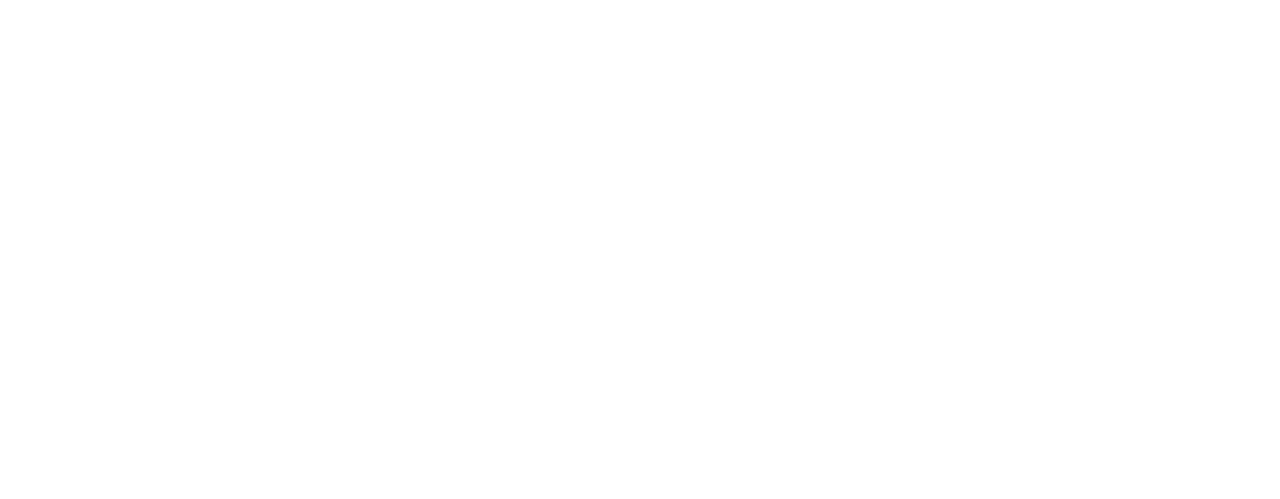
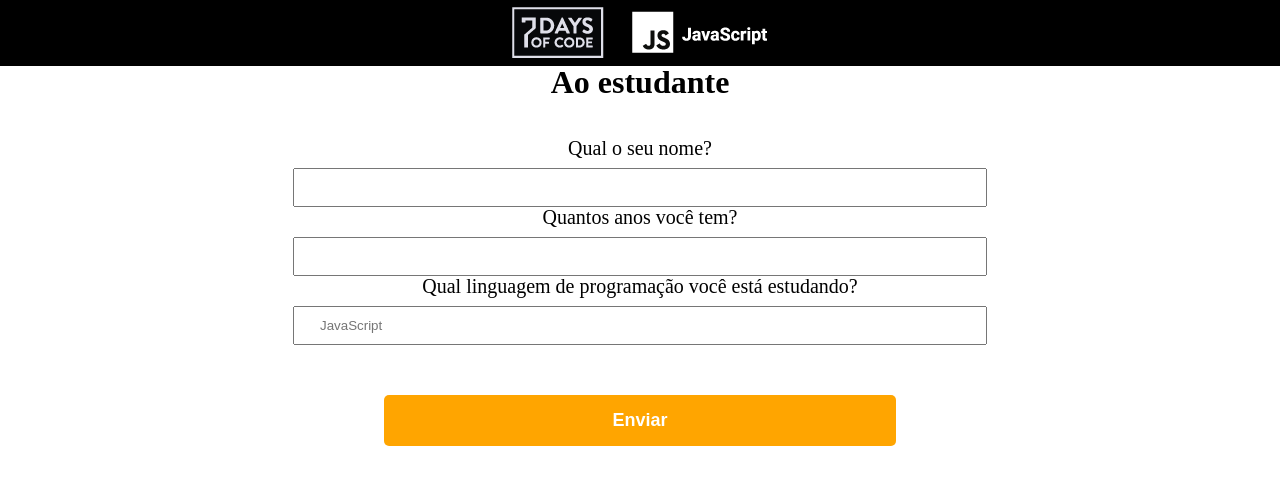
Before and after one commit to mateuscsco/7daysofcode, a plain HTML site: page day2/index.html in a window 1280 px wide. Drawn offline with Linux system fonts and the light colour scheme.

Commit message:
formulário
desenvolvimento de formulário e formatação.

```diff
--- a/day2/index.html
+++ b/day2/index.html
@@ -1,10 +1,33 @@
 <!DOCTYPE html>
-<html>
-  <head>
-    <meta charset = "UTF=8" lng="pt-br">
-    <link style = "stylesheet" src = 'style.css'>
-  </head>
-  <body>
-    <header src = 'img/logo7days.png'></header>
-  </body>
+<html lang="pt-br">
+	<head>
+		<meta charset="UTF-8">
+		<title>7 Days of Code</title>
+		<link rel="stylesheet" href="reset.css">
+		<link rel="stylesheet" href="style.css">
+	</head>
+
+	<body>
+		<header>
+			<img src = "img/logo7days.png">
+		</header>
+		<div class="principal">
+			<h2 class="titulo-centralizado">Ao estudante</h2>
+				<form>
+					<label for="nome">Qual o seu nome?</label>
+					<input type="text" id="nome" class="input-padrao" required>
+
+					<label for="idade">Quantos anos você tem?</label>
+					<input type="idade" id="idade" class="input-padrao" required>
+
+					<label for="linguagem">Qual linguagem de programação você está estudando?</label>
+					<input type="linguagem" id="linguagem" class="input-padrao" required placeholder="JavaScript">
+					<button class="enviar">Enviar</button>
+				</form>
+
+
+
+		</div>
+		<script src="main.js"></script>
+	</body>
 </html>
--- /dev/null
+++ b/day2/main.js
@@ -0,0 +1,2 @@
+alert('olá mundo')
+document.querySelector(input);
--- /dev/null
+++ b/day2/reset.css
@@ -0,0 +1,48 @@
+/* http://meyerweb.com/eric/tools/css/reset/
+   v2.0 | 20110126
+   License: none (public domain)
+*/
+
+html, body, div, span, applet, object, iframe,
+h1, h2, h3, h4, h5, h6, p, blockquote, pre,
+a, abbr, acronym, address, big, cite, code,
+del, dfn, em, img, ins, kbd, q, s, samp,
+small, strike, strong, sub, sup, tt, var,
+b, u, i, center,
+dl, dt, dd, ol, ul, li,
+fieldset, form, label, legend,
+table, caption, tbody, tfoot, thead, tr, th, td,
+article, aside, canvas, details, embed,
+figure, figcaption, footer, header, hgroup,
+menu, nav, output, ruby, section, summary,
+time, mark, audio, video {
+	margin: 0;
+	padding: 0;
+	border: 0;
+	font-size: 100%;
+	font: inherit;
+	vertical-align: baseline;
+}
+/* HTML5 display-role reset for older browsers */
+article, aside, details, figcaption, figure,
+footer, header, hgroup, menu, nav, section {
+	display: block;
+}
+body {
+	line-height: 1;
+}
+ol, ul {
+	list-style: none;
+}
+blockquote, q {
+	quotes: none;
+}
+blockquote:before, blockquote:after,
+q:before, q:after {
+	content: '';
+	content: none;
+}
+table {
+	border-collapse: collapse;
+	border-spacing: 0;
+}
--- a/day2/style.css
+++ b/day2/style.css
@@ -1,3 +1,47 @@
-header{
-  text-align: center;
+header {
+    text-align: center;
+    background: #000000; <!-- adiciona cor ao "plano de fundo"-->
+    padding: 20px 0; <!-- é adicionado preenchimento de 20 px em cima e em baixo e 0px nas laterais -->
 }
+
+div { <!-- utilizando a classe criada no html-->
+    position: relative;<!-- posiciona a "caixa" com relação a posição inicial-->
+    width: 940px; <!-- cria largura da caixa, sendo 940px um valor padronizado utilizado-->
+    margin: 0 auto;<!-- a margem criada aos lado como auto permite que o item fique centralizado automáticamente, sendo calculado conforme a tela de visualização-->
+}
+
+.titulo-centralizado {
+    text-align: center;
+    font-weight: bold;
+    font-size: xx-large;
+}
+
+form{
+    text-align: center;
+    margin: 40px 0;
+
+}
+form label, form legend {
+    display:block;
+    font-size: 20px;
+    margin: 0 0 10px;
+}
+.input-padrao {
+    display: block;
+    margin: 0 auto 0px;
+    padding: 10px 25px;
+    width: 50%;
+}
+.enviar {
+    width:40%;
+    padding: 15px 0;
+    margin: 50px;
+    background: orange;
+    color: white;
+    font-weight: bold;
+    font-size: 18px;
+    border: none;
+    border-radius: 5px;
+    transition: 1s all;
+    cursor: pointer;
+}
```
